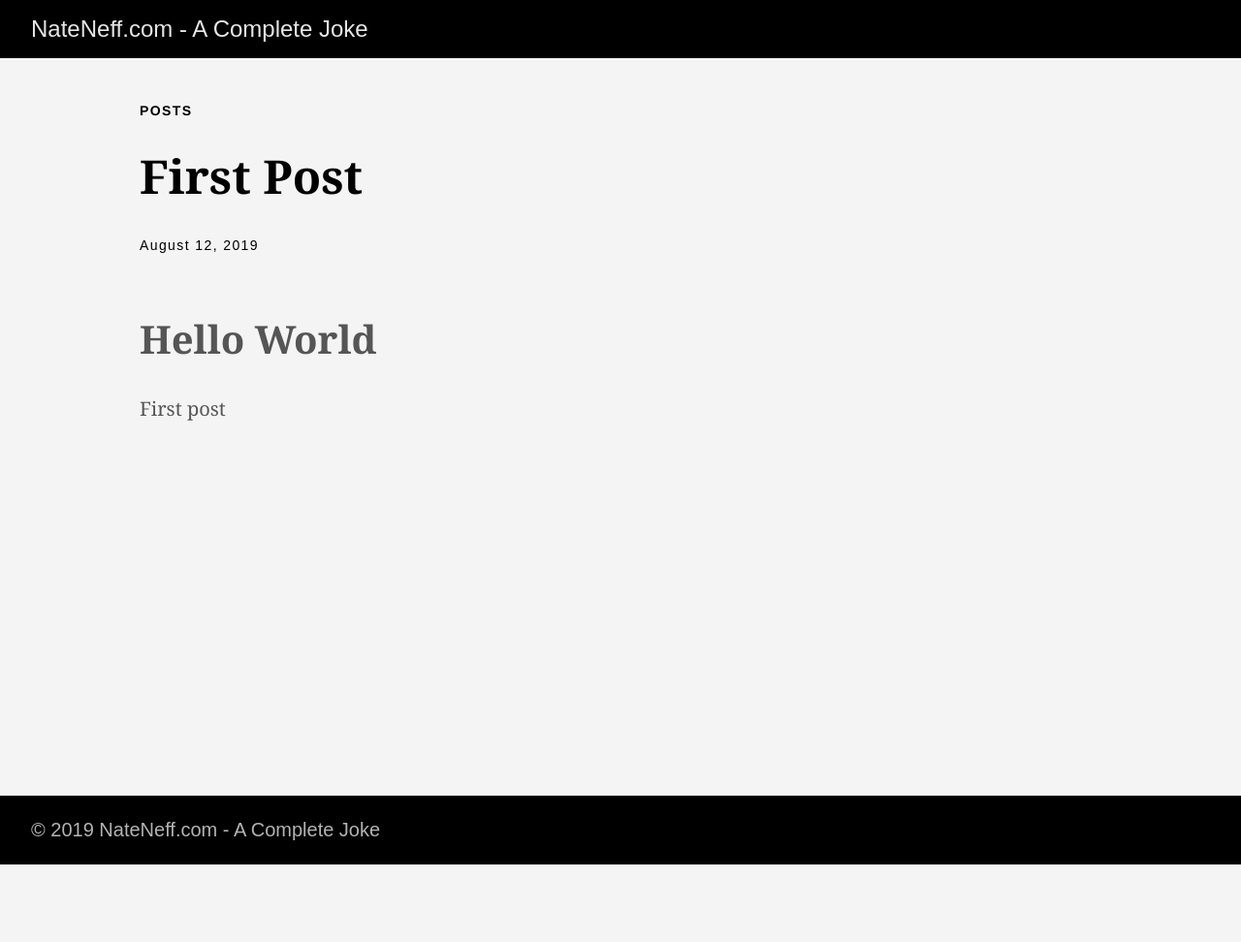
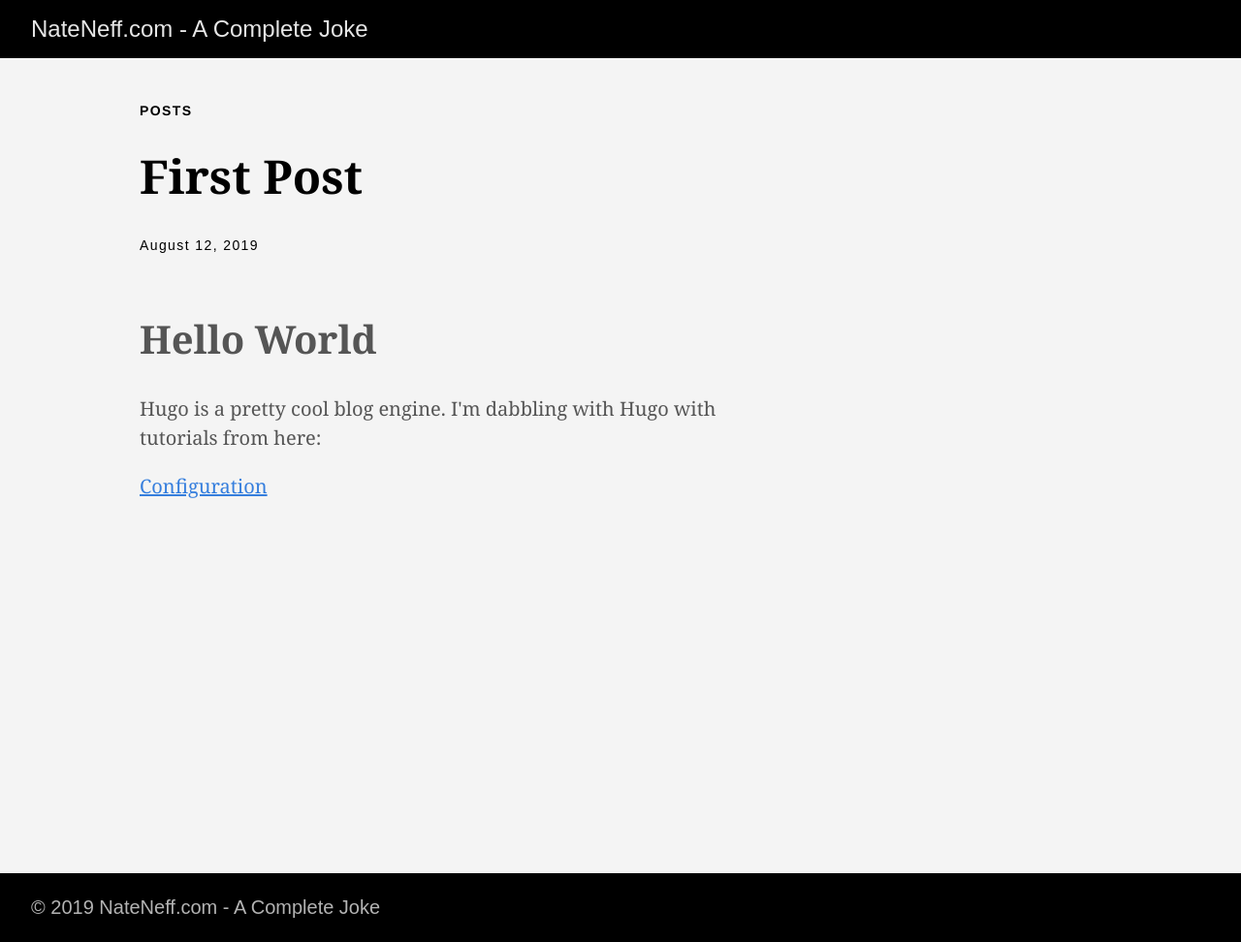
Before and after one commit to NathanNeff/nathanneff.github.io, a Jekyll site: the page 2019/08/first-post/index.html, which Jekyll copies as it is, in a window 1280 px wide. Shown: the whole page at 97% size. Built offline with Jekyll 4.4.1, drawn with Linux system fonts in a browser that asks for light colours; Markdown is read by kramdown in place of the engine named in the settings; before the commit the page ends 900 px from its top, so only the background shows below that.

Commit message:
rebuilding site Mon 12 Aug 2019 10:50:35 PM CDT

```diff
--- a/2019/08/first-post/index.html
+++ b/2019/08/first-post/index.html
@@ -26,26 +26,29 @@
 
 
     <meta property="og:title" content="First Post" />
-<meta property="og:description" content="Hello World First post" />
+<meta property="og:description" content="Hello World Hugo is a pretty cool blog engine. I&#39;m dabbling with Hugo with tutorials from here:
+Configuration" />
 <meta property="og:type" content="article" />
 <meta property="og:url" content="https://blog.nateneff.com/2019/08/first-post/" />
 <meta property="article:published_time" content="2019-08-12T22:10:45-05:00"/>
 <meta property="article:modified_time" content="2019-08-12T22:10:45-05:00"/>
 
 <meta itemprop="name" content="First Post">
-<meta itemprop="description" content="Hello World First post">
+<meta itemprop="description" content="Hello World Hugo is a pretty cool blog engine. I&#39;m dabbling with Hugo with tutorials from here:
+Configuration">
 
 
 <meta itemprop="datePublished" content="2019-08-12T22:10:45-05:00" />
 <meta itemprop="dateModified" content="2019-08-12T22:10:45-05:00" />
-<meta itemprop="wordCount" content="4">
+<meta itemprop="wordCount" content="18">
 
 
 
 <meta itemprop="keywords" content="" />
 <meta name="twitter:card" content="summary"/>
 <meta name="twitter:title" content="First Post"/>
-<meta name="twitter:description" content="Hello World First post"/>
+<meta name="twitter:description" content="Hello World Hugo is a pretty cool blog engine. I&#39;m dabbling with Hugo with tutorials from here:
+Configuration"/>
 
   </head>
 
@@ -106,7 +109,10 @@
 
     <section class="nested-copy-line-height lh-copy serif f4 nested-links nested-img mid-gray pr4-l w-two-thirds-l"><h1 id="hello-world">Hello World</h1>
 
-<p>First post</p>
+<p>Hugo is a pretty cool blog engine.  I'm dabbling with Hugo with
+tutorials from here:</p>
+
+<p><a href="https://gohugo.io/getting-started/configuration/" title="Configuration">Configuration</a></p>
 <ul class="pa0">
 
 </ul>
--- a/index.html
+++ b/index.html
@@ -126,7 +126,8 @@
             </a>
         </h1>
         <div class="f6 f5-l lh-copy nested-copy-line-height nested-links">
-          Hello World First post
+          Hello World Hugo is a pretty cool blog engine. I'm dabbling with Hugo with tutorials from here:
+Configuration
         </div>
           <a href="/2019/08/first-post/" class="ba b--moon-gray bg-light-gray br2 color-inherit dib f7 hover-bg-moon-gray link mt2 ph2 pv1">read more</a>
 
--- a/index.xml
+++ b/index.xml
@@ -16,7 +16,8 @@
       <pubDate>Mon, 12 Aug 2019 22:10:45 -0500</pubDate>
 
       <guid>https://blog.nateneff.com/2019/08/first-post/</guid>
-      <description>Hello World First post</description>
+      <description>Hello World Hugo is a pretty cool blog engine. I&#39;m dabbling with Hugo with tutorials from here:
+Configuration</description>
     </item>
 
   </channel>
--- a/posts/index.html
+++ b/posts/index.html
@@ -100,7 +100,8 @@
       </a>
     </h1>
     <div class="nested-links f5 lh-copy nested-copy-line-height">
-      Hello World First post
+      Hello World Hugo is a pretty cool blog engine. I'm dabbling with Hugo with tutorials from here:
+Configuration
     </div>
   </div>
 </div>
--- a/posts/index.xml
+++ b/posts/index.xml
@@ -16,7 +16,8 @@
       <pubDate>Mon, 12 Aug 2019 22:10:45 -0500</pubDate>
 
       <guid>https://blog.nateneff.com/2019/08/first-post/</guid>
-      <description>Hello World First post</description>
+      <description>Hello World Hugo is a pretty cool blog engine. I&#39;m dabbling with Hugo with tutorials from here:
+Configuration</description>
     </item>
 
   </channel>
```
